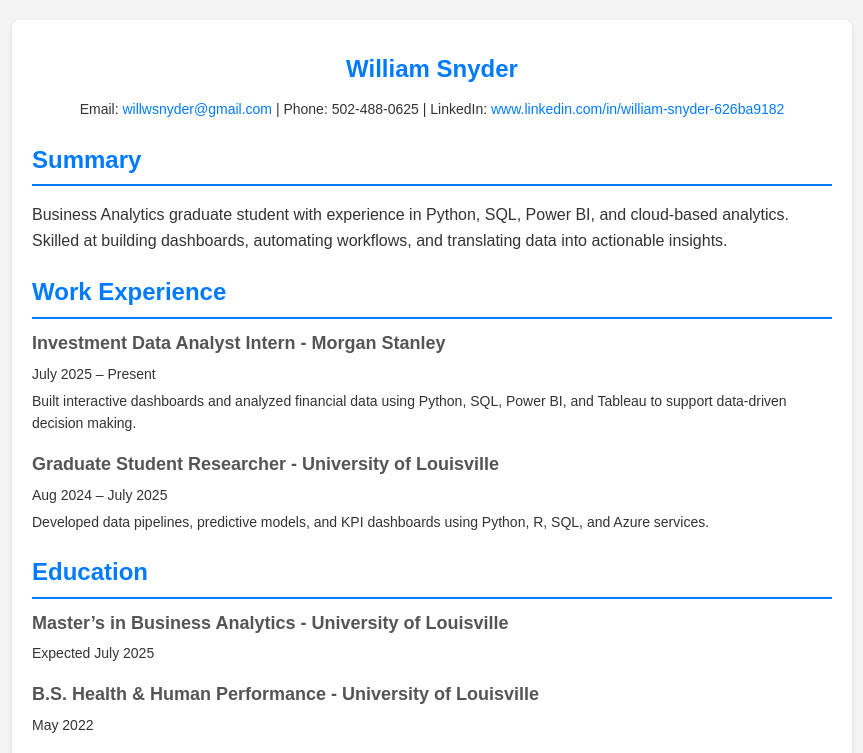
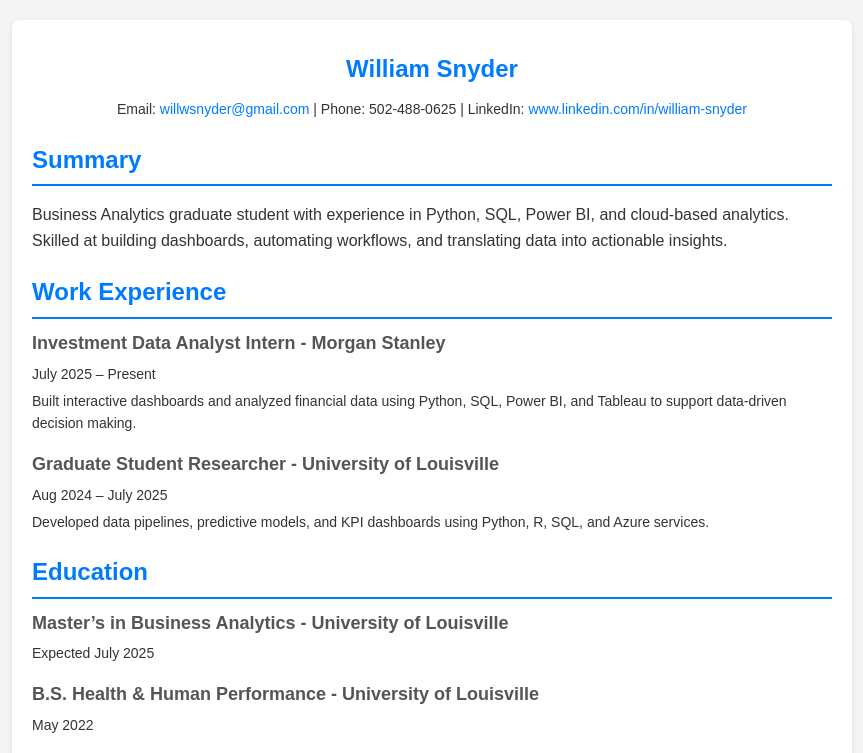
Before and after one commit to 0nzeros/0nzeros.github.io, a plain HTML site: page index.html in a window 1280 px wide. Shown: the top 753 px of the page, without its empty margins (208-1071 px from the left). Drawn offline with Linux system fonts and the light colour scheme.

Commit message:
linked in added

```diff
--- a/index.html
+++ b/index.html
@@ -83,7 +83,7 @@
                     Email:
                     <a href="mailto:willwsnyder@gmail.com">willwsnyder@gmail.com</a>
                     | Phone: 502-488-0625 | LinkedIn:
-                    <a href="#">www.linkedin.com/in/william-snyder-626ba9182</a>
+                    <a href="#">www.linkedin.com/in/william-snyder</a>
                 </p>
             </section>
 
```
